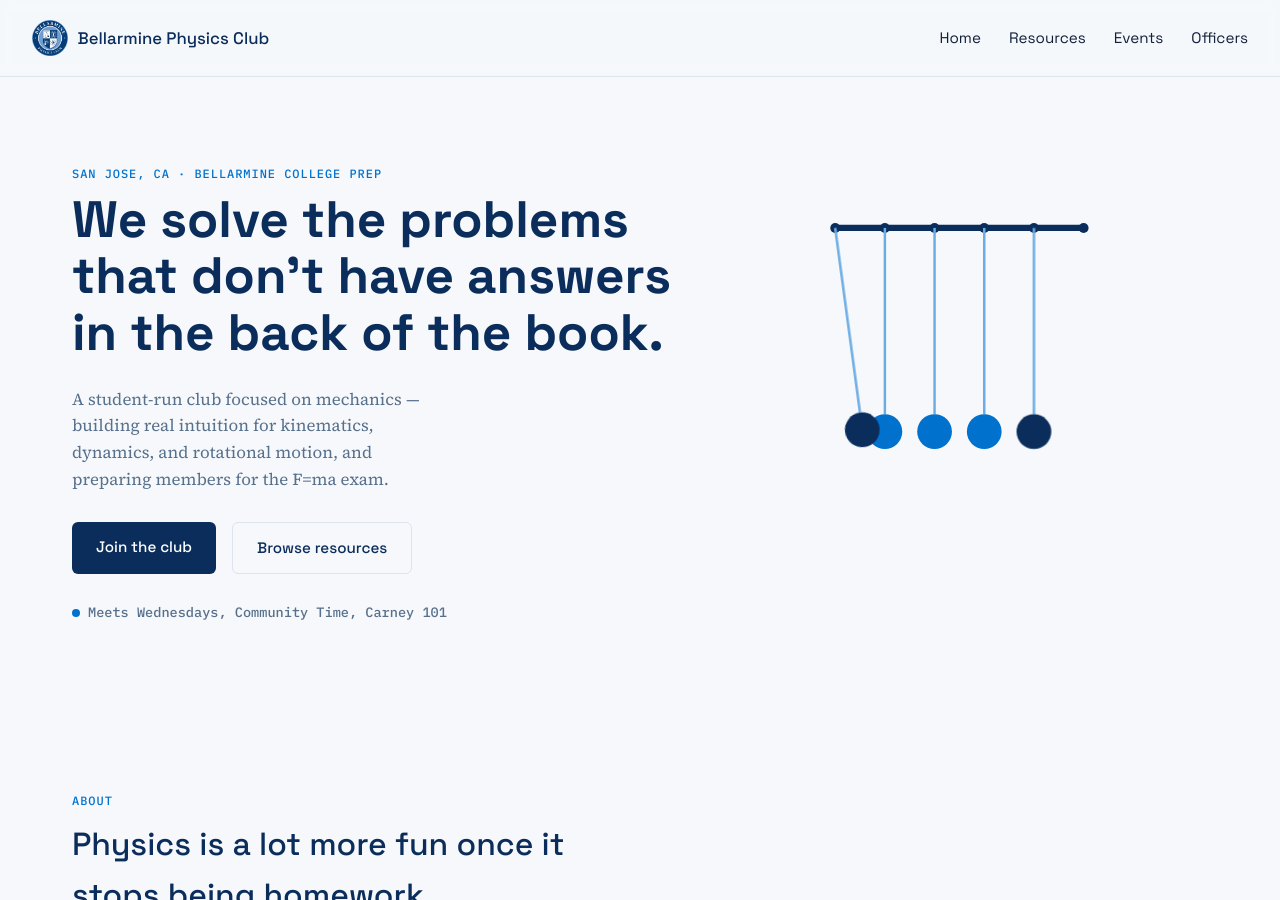
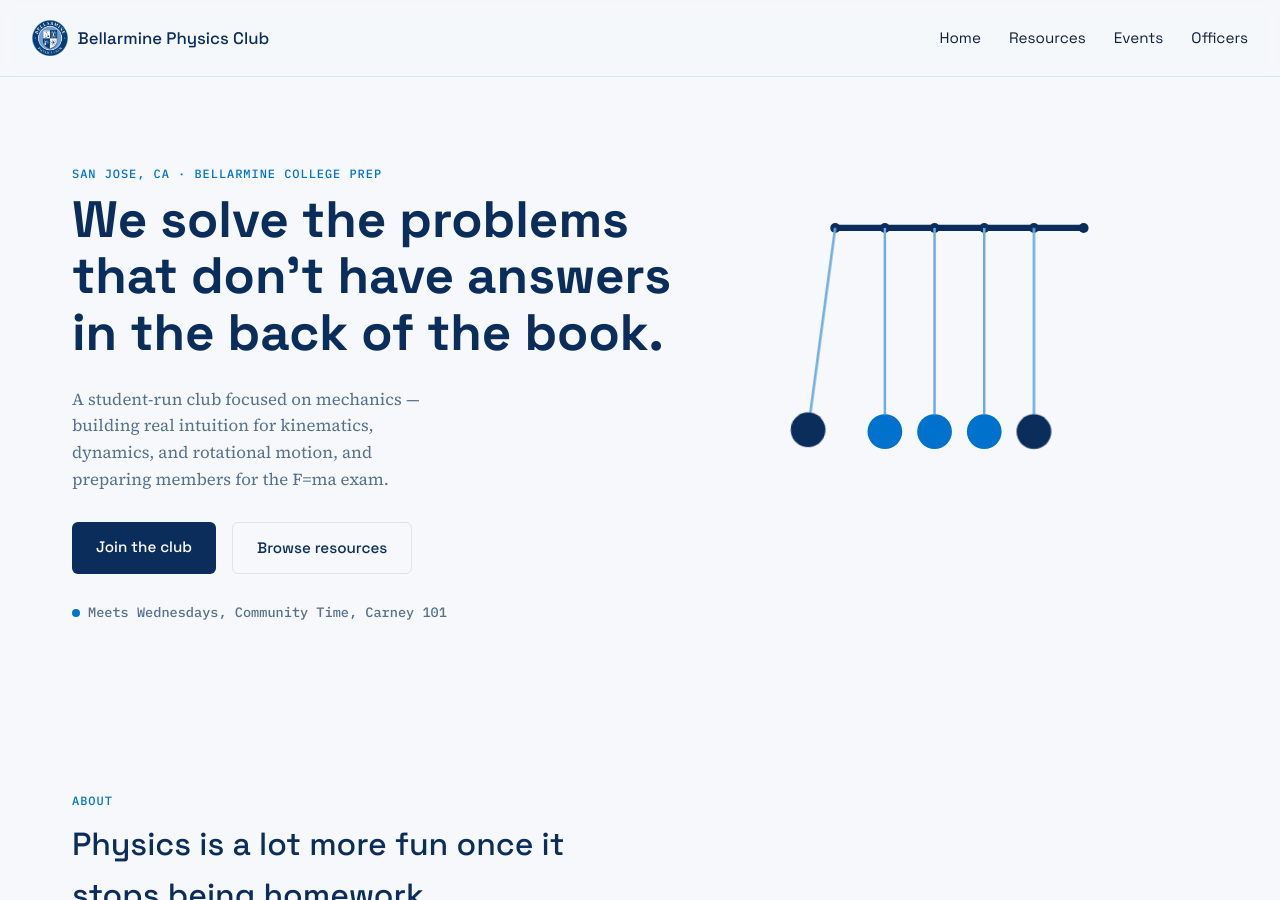
Before and after one commit to BCP-Physics-Club/bcp-physics-club.github.io, a Jekyll site: the page built from index.html, in a window 1280 px wide and 900 px high. Built offline with Jekyll 4.4.1, drawn with Linux system fonts in a browser that asks for light colours.

Commit message:
Fix Newtons Cradle and reorder resources

```diff
--- a/_config.yml
+++ b/_config.yml
@@ -8,7 +8,6 @@ url: ""
 collections:
   resources:
     output: true
-    sort_by: order
 
 defaults:
   - scope:
--- a/assets/css/style.css
+++ b/assets/css/style.css
@@ -143,7 +143,7 @@ a { color: var(--blue); }
 
 @keyframes swingLeft {
   0%   { transform: rotate(0deg); }
-  22%  { transform: rotate(-30deg); }
+  22%  { transform: rotate(30deg); }
   50%  { transform: rotate(0deg); }
   100% { transform: rotate(0deg); }
 }
@@ -151,7 +151,7 @@ a { color: var(--blue); }
 @keyframes swingRight {
   0%   { transform: rotate(0deg); }
   50%  { transform: rotate(0deg); }
-  78%  { transform: rotate(30deg); }
+  78%  { transform: rotate(-30deg); }
   100% { transform: rotate(0deg); }
 }
 
--- a/resources.html
+++ b/resources.html
@@ -5,7 +5,8 @@ title: Resources
   <p class="eyebrow">Resources</p>
   <h2>Everything we've put together, in one place</h2>
   <div class="card-grid">
-    {% for item in site.resources %}
+    {% assign sorted_resources = site.resources | sort: "order" %}
+    {% for item in sorted_resources %}
     <a class="card" href="{{ item.url | relative_url }}">
       <span class="card-tag">{{ item.tag }}</span>
       <h3>{{ item.title }}</h3>
```
Also changed, not shown: 1 other file.
